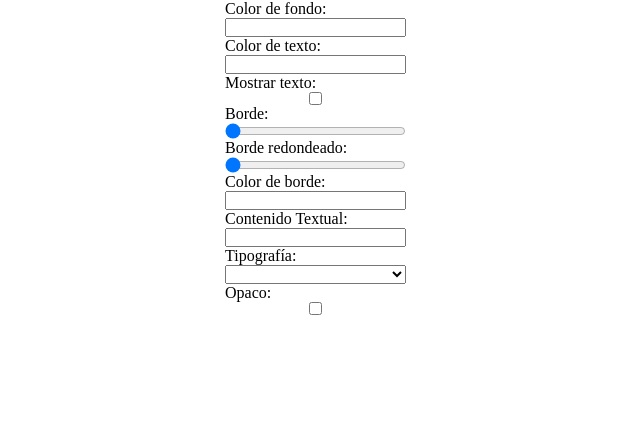
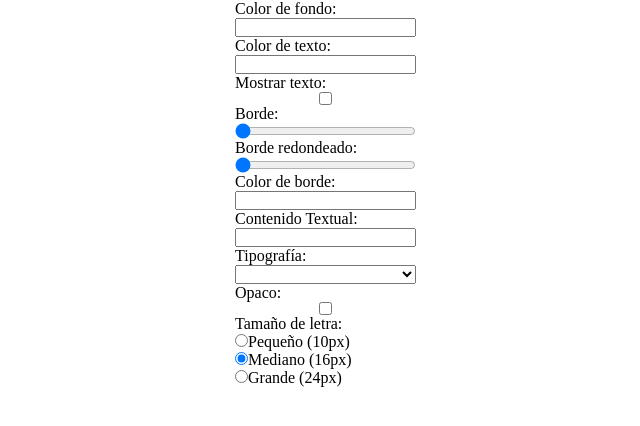
Before and after one commit to michelanyelo/DataBinding-DL, a Vue app: page / in a window 1280 px wide. Shown: the top 426 px of the page, without its empty margins (224-864 px from the left). Built offline with nearby package versions, Linux system fonts and the light colour scheme.

Commit message:
M6D6 desafio: Added font size options and updated text styling in DataBinding.vue component

```diff
--- a/src/components/DataBinding.vue
+++ b/src/components/DataBinding.vue
@@ -12,7 +12,13 @@ export default {
             textContent: '',
             typoStyle: '',
             fontStyle: ['normal', 'italic', 'oblique'],
-            opacityBox: false
+            opacityBox: false,
+            selectedFontSize: 16,
+            sizeFont: [
+                { value: 10, label: 'Pequeño (10px)' },
+                { value: 16, label: 'Mediano (16px)' },
+                { value: 24, label: 'Grande (24px)' },
+            ]
         }
     }
 }
@@ -41,10 +47,20 @@ export default {
             </select>
             <label for="opacityBoxCheck">Opaco: </label>
             <input id="opacityBoxCheck" type="checkbox" v-model="opacityBox">
+
+            <!-- Radios para Tamaño de letra -->
+            <label for="fontSize">Tamaño de letra: </label>
+            <div id="fontSize">
+                <div v-for="(size, idx) in sizeFont" :key="idx">
+                    <input type="radio" :id="'fontSize' + idx" :value="size.value" v-model="selectedFontSize">
+                    <label :for="'fontSize' + idx">{{ size.label }}</label>
+                </div>
+            </div>
         </div>
-        <div :class="{ 'box-block': backgroundBox }" :v-show="!backgroundBox"
+        <div :class="{ 'box-block': backgroundBox }" v-show="backgroundBox"
             :style="{ backgroundColor: backgroundBox, border: borderBox + 'px solid', borderRadius: borderRadiusBox + 'px', borderColor: borderColor, opacity: opacityBox ? 1 : 0.5 }">
-            <p :style="{ color: textColor, fontStyle: typoStyle }" v-show="showTexto">{{ textContent }}</p>
+            <p :style="{ color: textColor, fontStyle: typoStyle, fontSize: selectedFontSize + 'px' }"
+                v-show="showTexto">{{ textContent }}</p>
         </div>
     </div>
 </template>
```
